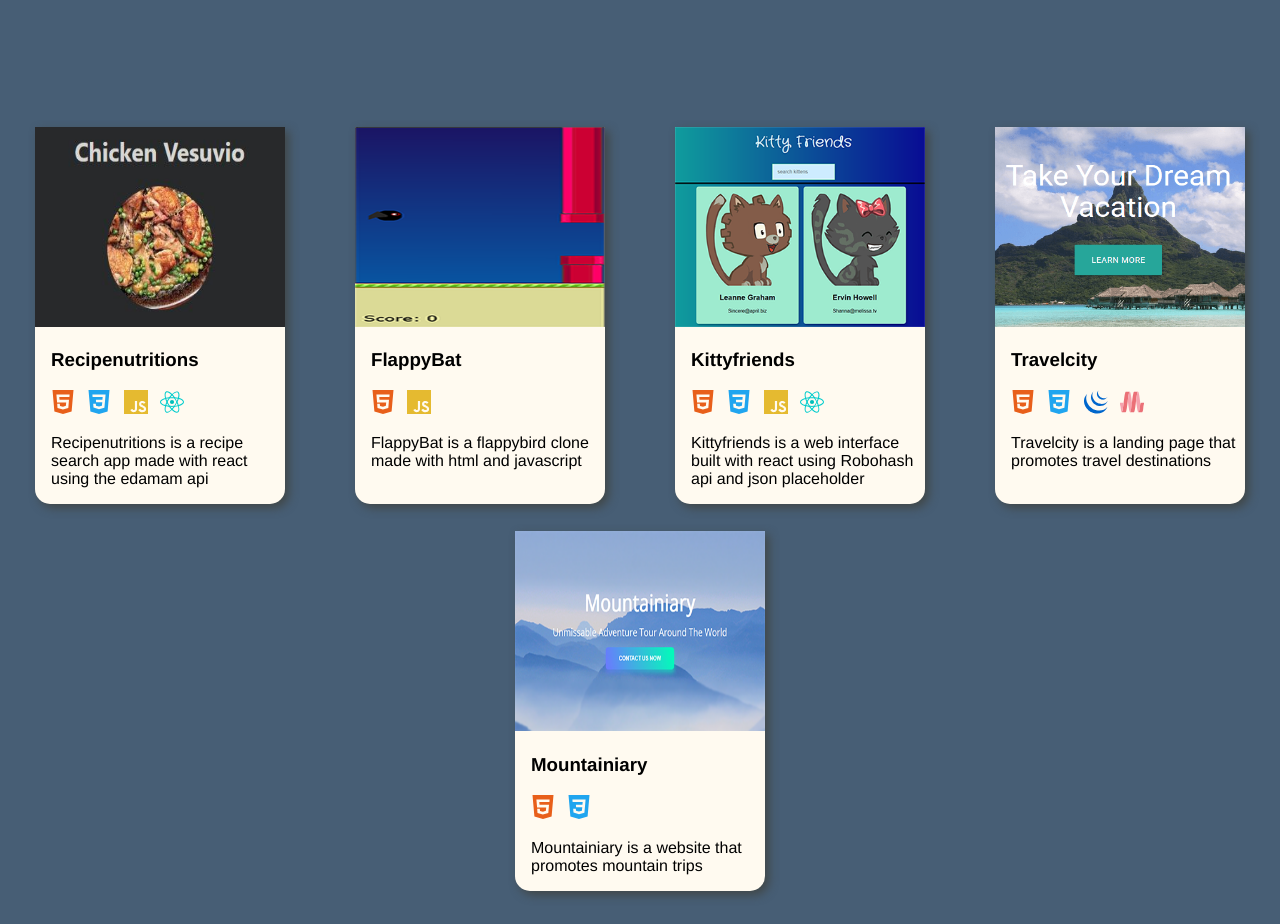
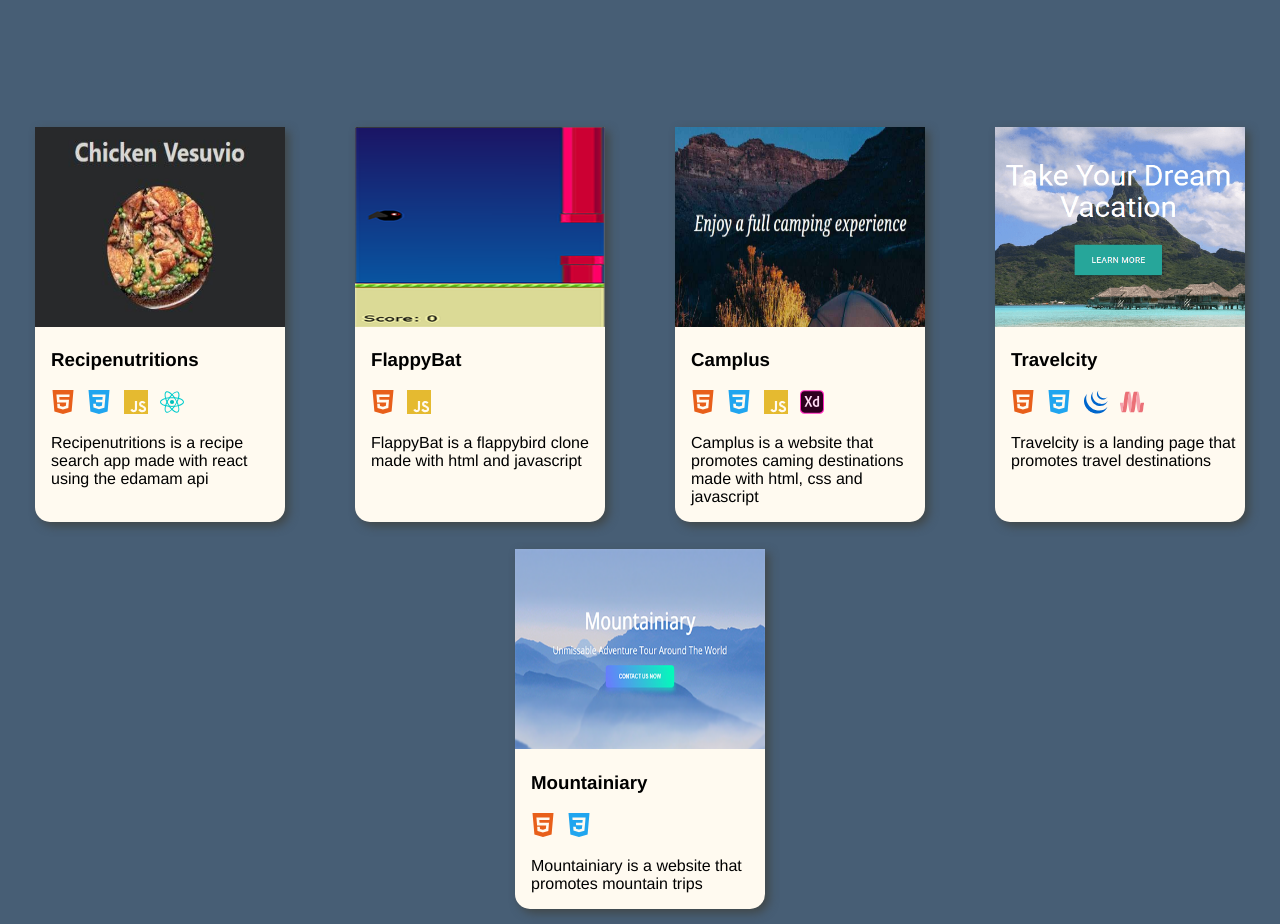
Before and after one commit to Hichem-Chabou/Hichem-Chabou.github.io, a plain HTML site: page index.html in a window 1280 px wide. Shown: the part 1120-2044 px from the top of the page. Drawn offline with Linux system fonts and the light colour scheme.

Commit message:
Add Camplus website
Add Camplus website
Remove kittyfriends

```diff
--- a/index.html
+++ b/index.html
@@ -83,19 +83,19 @@
 			</li>
 			<li class="projects_card">
 				<div class="projects_card_img">
-					<a href="https://kittyfriends.surge.sh/" target="_blank" rel="noopener noreferrer">
-						<img src="assets/img/kittyfriends.PNG" alt="kittyfriends">
+					<a href="https://camplus.netlify.com/" target="_blank" rel="noopener noreferrer">
+						<img src="assets/img/camplus.JPG" alt="Camplus">
 					</a>
 				</div>
 				<div class="projects_card_title">
-					<h3>Kittyfriends</h3>
+					<h3>Camplus</h3>
 					<img src="assets/img/html5.svg" alt="HTML 5">
 					<img src="assets/img/css3.svg" alt="CSS 3">
 					<img src="assets/img/javascript.svg" alt="Javascript">
-					<img src="assets/img/react.svg" alt="React">
+					<img src="assets/img/XD.svg" alt="Adobe XD">
 				</div>
 				<div class="projects_card_content">
-					<p>Kittyfriends is a web interface built with react using Robohash api and json placeholder</p>
+					<p>Camplus is a website that promotes caming destinations made with html, css and javascript</p>
 				</div>
 
 			</li>
```
Also changed, not shown: assets/img/camplus.JPG (added), assets/img/kittyfriends.PNG (deleted).
